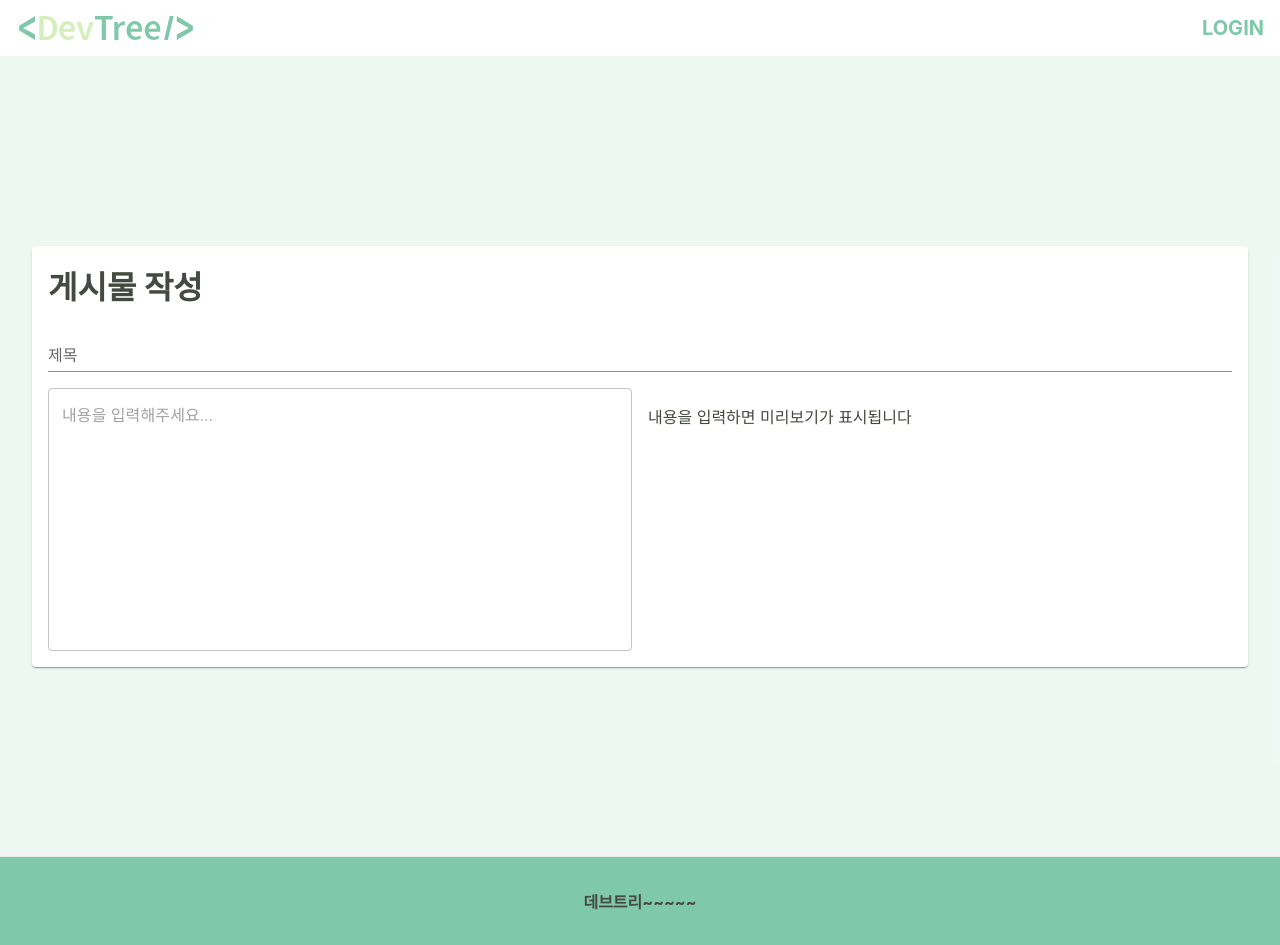
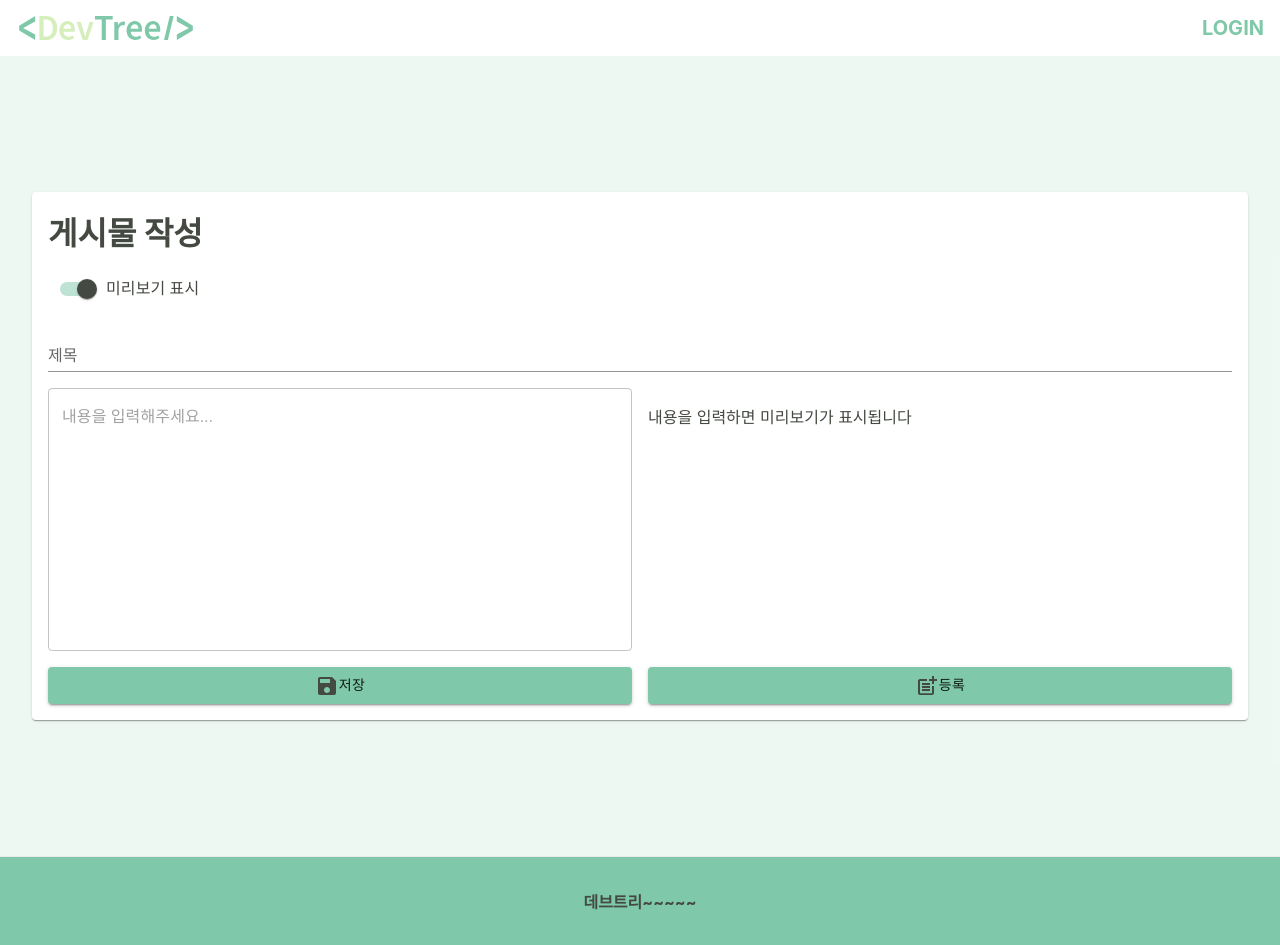
Before and after one commit to devtree-kr/devtree, a Next.js app in the folder client/: page /post/new in a window 1280 px wide. Built offline with nearby package versions, Linux system fonts and the light colour scheme; no server answers.

Commit message:
게시물 작성 페이지

```diff
--- a/client/pages/post/new.tsx
+++ b/client/pages/post/new.tsx
@@ -2,7 +2,7 @@ import { User } from "@entities";
 import type { GetServerSideProps, NextPage } from "next";
 import { withAuth } from "../../ssr/auth";
 import Layout from "../../components/layout";
-import { Box, Paper, Stack, TextField } from "@mui/material";
+import { Box, Button, FormControlLabel, Paper, Stack, TextField } from "@mui/material";
 import ReactMarkdown from "react-markdown";
 import { useState } from "react";
 import { Prism as SyntaxHighlighter } from "react-syntax-highlighter";
@@ -10,13 +10,19 @@ import { Prism as SyntaxHighlighter } from "react-syntax-highlighter";
 import { oneDark } from "react-syntax-highlighter/dist/cjs/styles/prism";
 import remarkGfm from "remark-gfm";
 import { isBrowser } from "../../axios";
+import SaveIcon from "@mui/icons-material/Save";
+import PostAddIcon from "@mui/icons-material/PostAdd";
+import Switch from "@mui/material/Switch";
+
 const Home: NextPage<{ auth: User }> = ({ auth }) => {
   const [content, setContent] = useState("");
+  const [viewPreview, setViewPreview] = useState(true);
   return (
     <Layout title="게시물 작성" auth={auth}>
       <Paper sx={{ p: 2, width: "100%" }}>
         <Stack spacing={2}>
           <h1>게시물 작성</h1>
+          <FormControlLabel control={<Switch checked={viewPreview} onChange={(e) => setViewPreview(e.target.checked)} />} label="미리보기 표시" />
           <TextField variant="standard" label="제목" size="medium" fullWidth />
           <Stack direction="row" spacing={2}>
             <TextField
@@ -28,6 +34,7 @@ const Home: NextPage<{ auth: User }> = ({ auth }) => {
               minRows={10}
               placeholder="내용을 입력해주세요..."
             />
+            {viewPreview && (
               <Box className="markdown-content" style={{ flex: 1 }}>
                 <ReactMarkdown
                   remarkPlugins={[remarkGfm]}
@@ -49,6 +56,17 @@ const Home: NextPage<{ auth: User }> = ({ auth }) => {
                   {content || "내용을 입력하면 미리보기가 표시됩니다"}
                 </ReactMarkdown>
               </Box>
+            )}
+          </Stack>
+          <Stack direction="row" spacing={2}>
+            <Button variant="contained" style={{ flex: 1 }}>
+              <SaveIcon />
+              저장
+            </Button>
+            <Button variant="contained" style={{ flex: 1 }}>
+              <PostAddIcon />
+              등록
+            </Button>
           </Stack>
         </Stack>
       </Paper>
--- a/client/styles/globals.scss
+++ b/client/styles/globals.scss
@@ -23,10 +23,19 @@ a {
     color: inherit;
     box-sizing: inherit;
   }
-  p code {
-    padding: 5px;
-    background-color: #ddd;
-    border-radius: 5px;
+  h1,
+  h2,
+  h3,
+  h4,
+  h5,
+  h6,
+  p {
+    code {
+      padding: 5px;
+      background-color: #ededed;
+      color: #eb5757;
+      border-radius: 5px;
+    }
   }
 }
 
```
Lines whose indentation alone changed are shown as unchanged.
